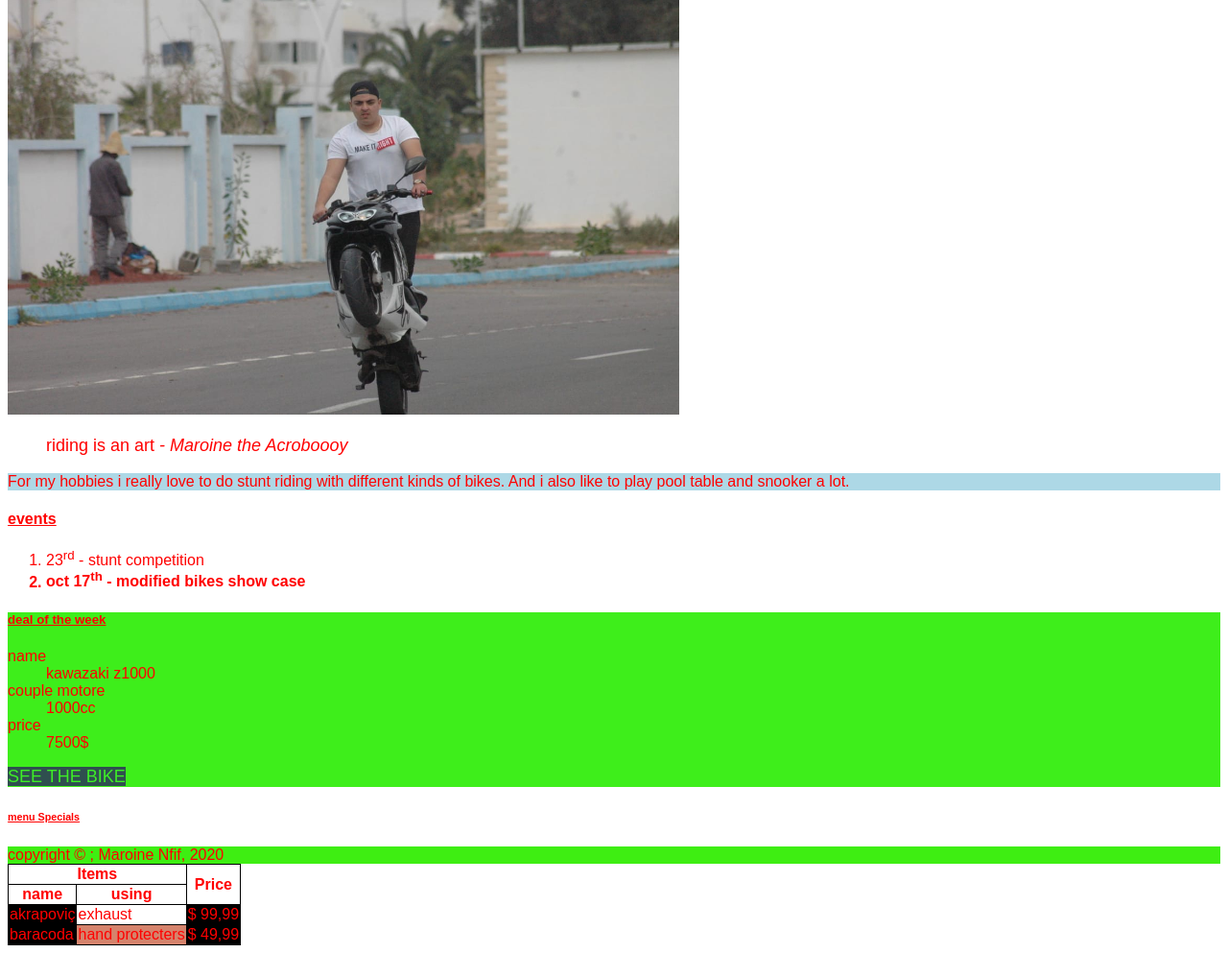
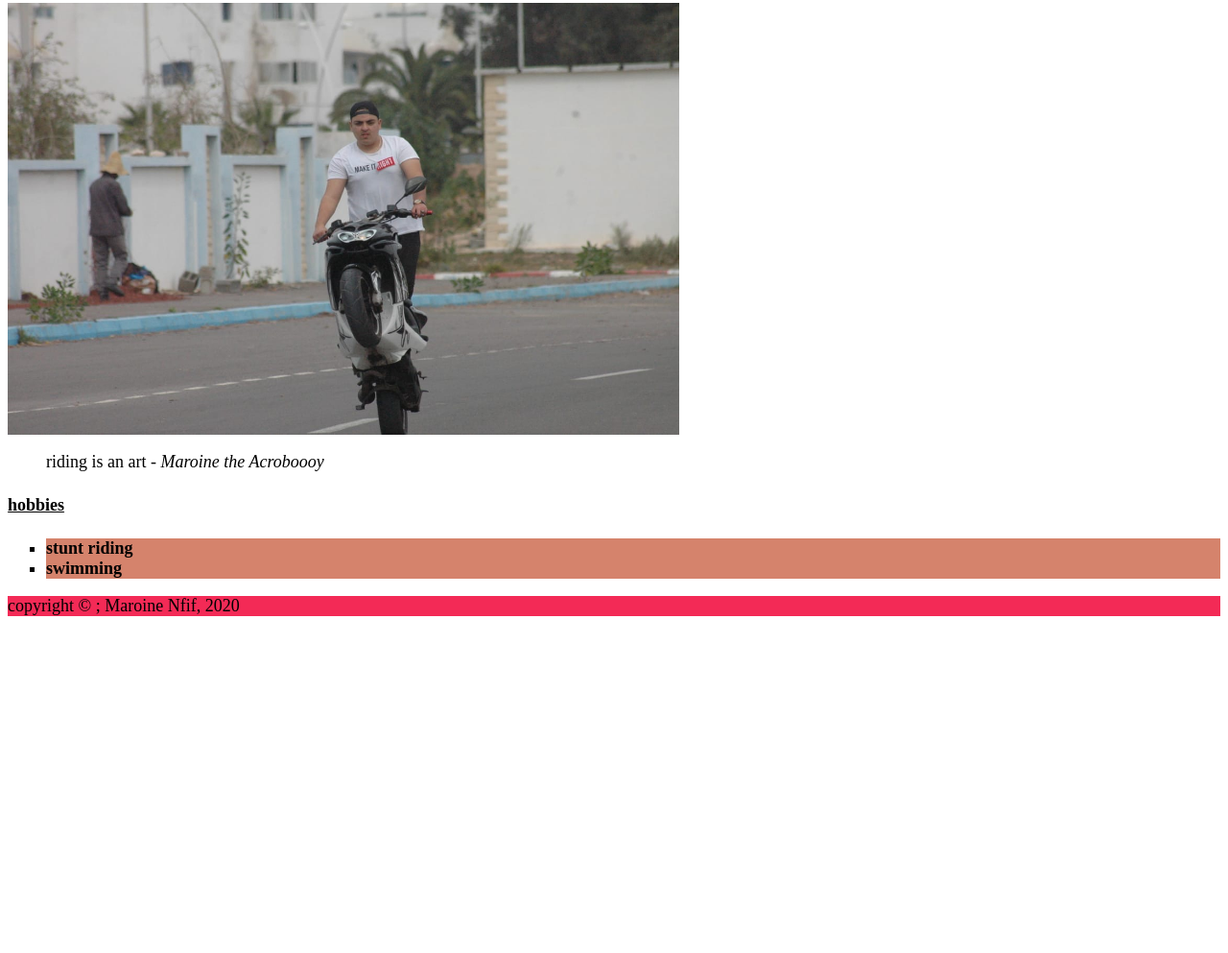
Before and after one commit to maroinez17/acro, a plain HTML site: page week-5/index.html in a window 1280 px wide. Shown: the part 443-1436 px from the top of the page at 96% size. After the commit the page ends 1093 px from the top, so only its background shows below. Drawn offline with Linux system fonts and the light colour scheme.

Commit message:
adding assignmnet week 5

```diff
--- a/week-5/css/main.css
+++ b/week-5/css/main.css
@@ -1,21 +1,17 @@
 body {
-    font-family: Arial, Helvetica, sans-serif;
-    color: red;
+    font-family: Times New Roman, Times, serif;
+    font-size: 18px;
 }
-footer {
-    background: rgb(62, 238, 18)
+.x{
+    background-color: rgb(243, 42, 86);
 }
 /*
 this is a CSS comment
 shortcut for adding the comment control + / or command + /
 */
-h1{
-    color: white;
+.site-title{
+    color: rgb(5, 255, 172);
 }
-p{
-    background-color: lightblue;
-}
-
 h1,
 h2,
 h3,
@@ -31,43 +27,19 @@ nav ul a {
     color: darkslategrey;
     text-decoration: none;
 }
-/* selecting HTML element with classe name */
-.orange-link {
-    background: darkslategrey;
-    color: rgb(62, 238, 39);
-    text-decoration: none;
-}
-
-/* selecting HTML element with id value */
-#tow {
-    background: rgb(62, 238, 27);
-}
-
-.large-text {
-    font-size: 18px;
-}
-
-/* child selector or DIirect child selector
-Selecting only the p directly inside the articale
-*/
-article>p {
-    font-size: 22px;
-}
-
-/* adjustment sibling selector
-selecting only the ul that is adjacent to a h3
-  */
-h5+ul {
-      border: 5px solid black;
-  }
 
   /* attribute selector */
   [href="#myimage"] {
-      box-shadow: 0 0 2px 1px black;
+      box-shadow: 0px 0px 2px 1px black;
+      text-decoration: none;
+      background-color: yellow;
   }
 
   [href="#tow"] {
-      font-weight: bold
+      font-weight: bold;
+      text-decoration: none;
+      background-color: yellow;
+      border: 1px solid black;
   }
   [target="_blank"] {
       text-transform: uppercase;
@@ -77,6 +49,7 @@ h5+ul {
   nav ul a:visited {
       background: rgb(62, 238, 18);
       box-shadow: -2px 2px 4px 2px black;
+
   }
 
   nav ul a:hover,
@@ -95,21 +68,11 @@ h5+ul {
   /* last child */
   section ol li:last-child{
       font-weight: bold;
+      background-color: #d5836c;
+      list-style: square;
   }
-
-  /* collapse table border into one */
-  table{
-      border-collapse: collapse;
-  }
-  /* nth-child selector */
-  tbody tr:nth-child(even) {
-      background-color: #d5836c;
-  }
-
-  table th:nth-child(n),
-  table td:nth-child(n) {
-      border:1px solid #000
-  }
-  table td:nth-child(2n+1) {
-background-color: rgba(0, 0, 0, 2);
-  }
+  section ol li:first-child{
+    font-weight: bold;
+    background-color: #d5836c;
+    list-style: square;
+}
--- a/week-5/index.html
+++ b/week-5/index.html
@@ -1,17 +1,17 @@
-<!DOCTYPE html>
+
 <html>
 
     <head>
-        <meta charset="UTF-8">
+    <link href="css/main.css" rel="stylesheet">
+  </head>
+ <head>
     <title>Maroine Nfif - Home</title>
-    <link href="css/main.css" rel="stylesheet">
 </head>
 <a href="#myimage">image stunting</a>
-
 <body>
     <!-- Site header -->
-   <header style="background:orange;">
-<h1>Maroine Nfif</h1>
+   <header class="x">
+<h1 class="site-title">Maroine Nfif</h1>
 <nav>
     <ul>
         <li>
@@ -26,7 +26,7 @@
 <!-- page content -->
 <main>
     <!-- adding class orange-link to the tag -->
-    <a href="#tow" class="orange-link">treat of the week</a>
+    <a href="#tow" class="orange-link"> deal of the week</a>
 <article>
     <h2>About Me</h2>
     <p>
@@ -41,68 +41,27 @@
 </article>
      <!-- adding image-->
      <article>
-        <section id="myimage">
-<h3>image stunting</h3>
+       <h3>image stunting</h3>
+<section id="myimage">
       <img alt="" width="700", height="450" src="images/img1x.jpeg">
       </section>
      <blockquote class="large-text">
      riding is an art <cite>- Maroine the Acroboooy</cite>
      </blockquote>
      </article>
-     <p>
-         For my hobbies i really love to do stunt riding with different kinds of bikes.
-         And i also like to play pool table and snooker a lot.
-     </p>
      <!-- Adding section for the ordered list -->
      <section>
-     <h4>events</h4>
+     <h4>hobbies</h4>
      <ol>
-         <li> 23<sup>rd</sup> - stunt competition</li>
-         <li> oct 17<sup>th</sup> - modified bikes show case</li>
+         <li> stunt riding</li>
+         <li> swimming</li>
  </ol>
      </section>
- <!-- Adding section for the description list -->
- <section id="tow">
- <h5>deal of the week</h5>
- <dl>
-     <dt>name</dt>
-     <dd>kawazaki z1000</dd>
-     <dt>couple motore</dt>
-     <dd>1000cc</dd>
-     <dt>price</dt>
-     <dd>7500$</dd>
- </dl>
- <!-- adding link to the bike site and opening in a new tab -->
- <a href="https://www.kijiji.ca/v-moto-sport-promenade/laval-rive-nord/z1000-2013-special-edition/1525765057?undefined" target="_blank" class="orange-link large-text">see the bike</a>
-</section>
-<h6>menu Specials</h6>
-<table >
-    <thead>
-        <tr>
-            <th colspan="2">Items</th>
-            <th rowspan="2">Price</th>
-        </tr>
-        <tr>
-            <th>name</th>
-            <th>using</th>
-        </tr>
-    </thead>
-    <tbody>
-        <tr>
-            <td>akrapoviç</td>
-            <td>exhaust</td>
-            <td>&dollar; 99,99</td>
-        </tr>
-        <tr>
-            <td>baracoda</td>
-            <td>hand protecters</td>
-            <td>&dollar; 49,99</td>
-        </tr>
-    </tbody>
 </main>
-     <footer>
+
+     <footer class="x">
          copyright &copy ; Maroine Nfif, 2020
-     </footer>
-</body>
+        </footer>
+ </body>
 
 </html>
```
Also changed, not shown: week-5/notes.html (renamed from week-5/images/notes.html).
